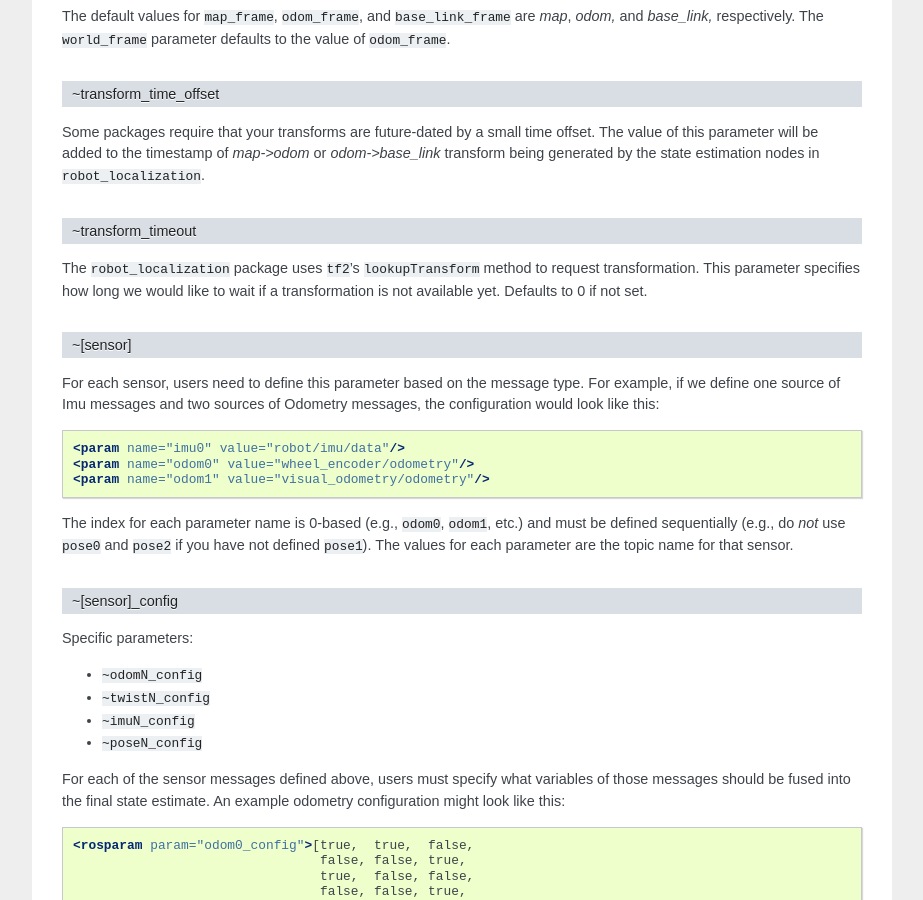
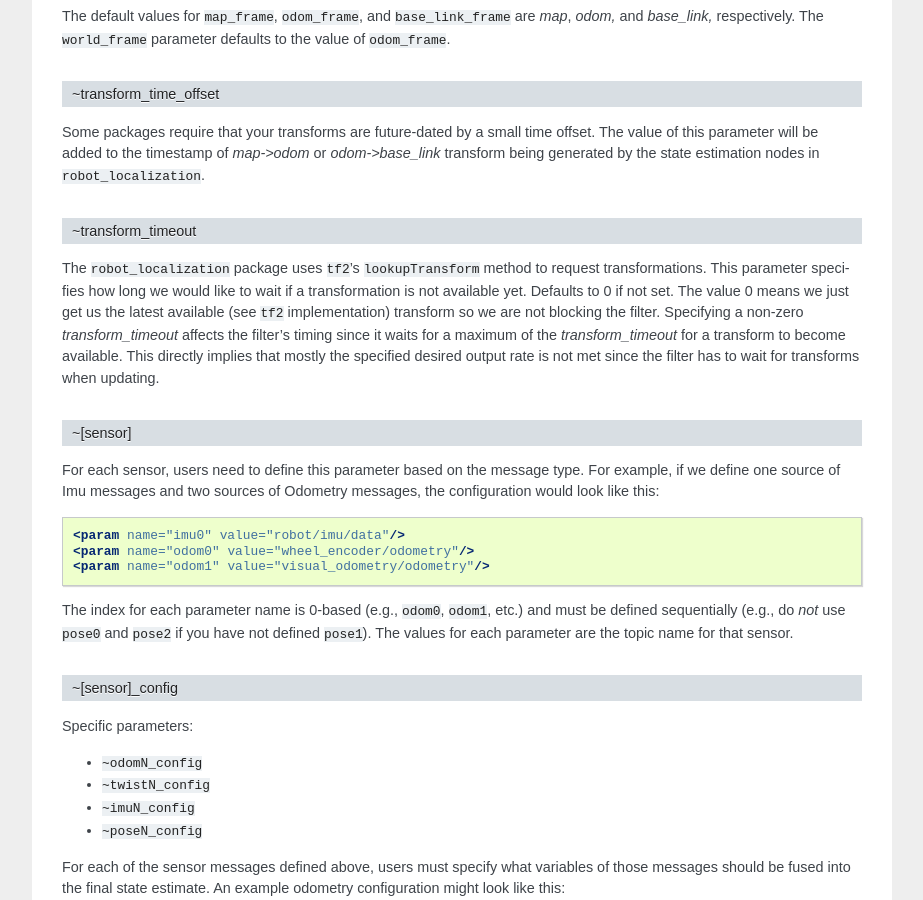
Before and after one commit to cra-ros-pkg/robot_localization, a Sphinx documentation site: the page built from doc/state_estimation_nodes.rst, in a window 1280 px wide and 900 px high, scrolled down 1815 px. Shown: the whole window, without its empty margins (318-1241 px from the left). Built offline with Sphinx 7.4.7, drawn with Linux system fonts in a browser that asks for light colours; the version number could not be read and is left out.

Commit message:
Update state_estimation_nodes.rst

```diff
--- a/doc/state_estimation_nodes.rst
+++ b/doc/state_estimation_nodes.rst
@@ -65,7 +65,7 @@ Some packages require that your transforms are future-dated by a small time offs
 
 ~transform_timeout
 ^^^^^^^^^^^^^^^^^^
-The ``robot_localization`` package uses ``tf2``'s ``lookupTransform`` method to request transformation. This parameter specifies how long we would like to wait if a transformation is not available yet. Defaults to 0 if not set.
+The ``robot_localization`` package uses ``tf2``'s ``lookupTransform`` method to request transformations. This parameter specifies how long we would like to wait if a transformation is not available yet. Defaults to 0 if not set. The value 0 means we just get us the latest available (see ``tf2`` implementation) transform so we are not blocking the filter. Specifying a non-zero `transform_timeout` affects the filter's timing since it waits for a maximum of the `transform_timeout` for a transform to become available. This directly implies that mostly the specified desired output rate is not met since the filter has to wait for transforms when updating.
 
 ~[sensor]
 ^^^^^^^^^
```
